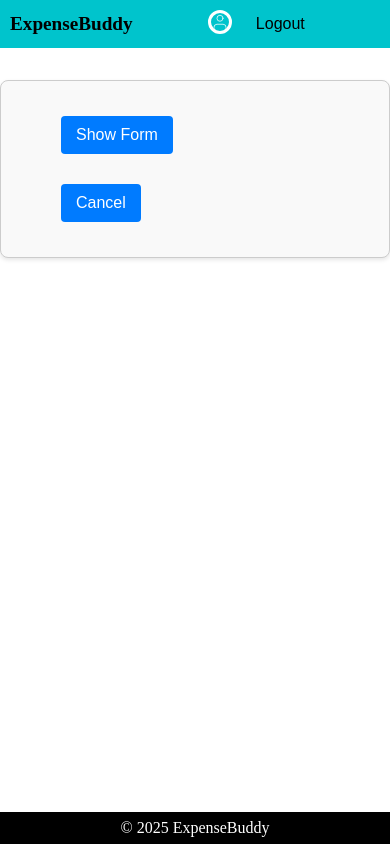
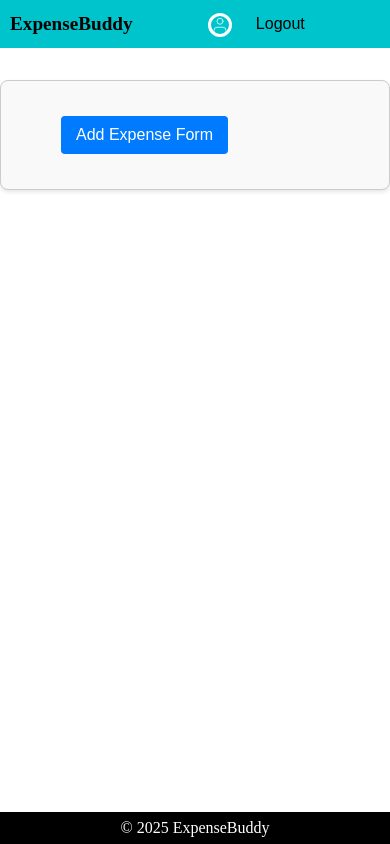
Before and after one commit to Sahil3M3/Expense-Tracker-Full-Stack, a React (Create React App) app in the folder Frontend/: page /expensebuddy in a window 390 px wide. Built offline with nearby package versions, Linux system fonts and the light colour scheme; no server answers; sample sign-in values are in the browser's storage.

Commit message:
Deploy 7 mobile view fix

```diff
--- a/Frontend/src/index.css
+++ b/Frontend/src/index.css
@@ -35,6 +35,7 @@ header >section button {
 
 header >section> img {
   height: 1.7rem;
+  margin-top: 3px;
 border: #fff solid;
 border-radius: 5rem;
 }
@@ -360,7 +361,9 @@ input:checked + .slider::before {
   border-radius: 8px;
   background-color: #f9f9f9;
   box-shadow: 0 2px 4px rgba(0, 0, 0, 0.1);
-
+  /* display: flex; */
+  justify-content: center;
+  align-items: center;
 }
 .expense-form-container .showBtn{
  /* margin: 2rem 4rem; */
--- a/Frontend/src/pages/Expense/Expenses.jsx
+++ b/Frontend/src/pages/Expense/Expenses.jsx
@@ -20,9 +20,9 @@ const Expenses = () => {
     <>
     <div className={`expense-form-container ${isDarkMode?"form-conatiner-dark":null}`} >
    {showBtn&& <ExpenseForm showForm={setShownBtn} onCancel={setEditingExpense} editExpense={editingExpense} />}
-   <button onClick={()=>setShownBtn(ps=>!ps)} className='showBtn'>{!showBtn ?"Show ":"Hide " }
+   <button onClick={()=>setShownBtn(ps=>!ps)} className='showBtn'>{!showBtn ?"Add Expense ":"Hide " }
             Form</button>
-         <button className='showBtn' onClick={()=>setEditingExpense(null)}>Cancel</button>
+         { showBtn&&( <button className='showBtn' onClick={()=>(setShownBtn(false),setEditingExpense(null))}>Cancel</button>)}
 
    </div>
 
```
